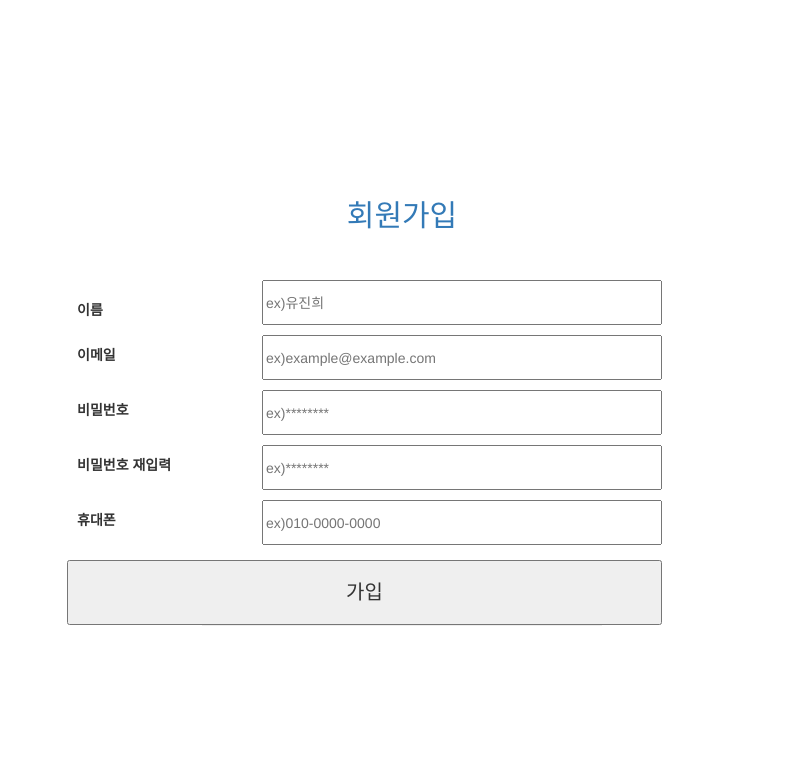
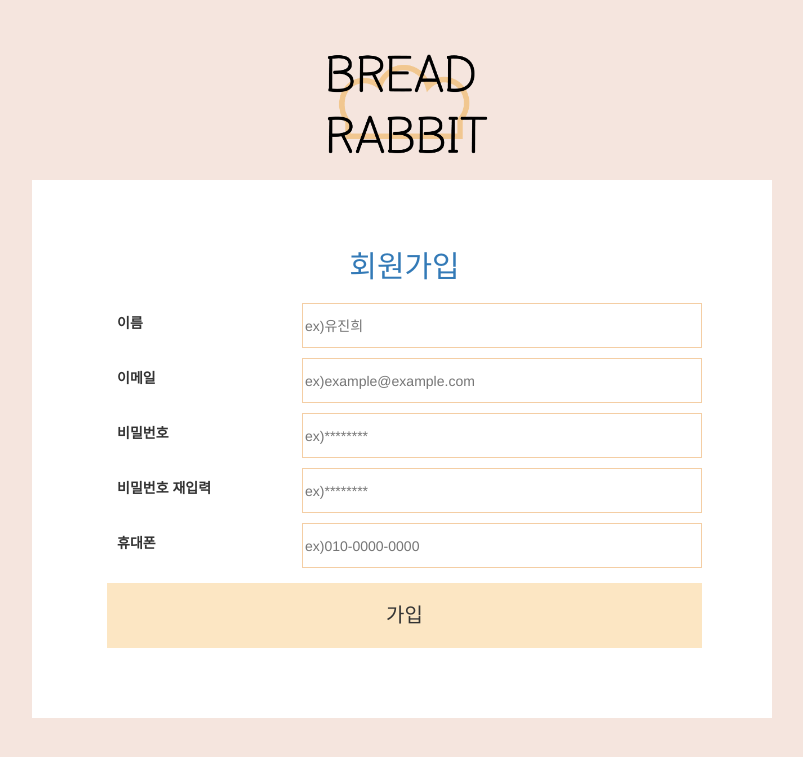
Before and after one commit to yhujinhui/sharing, a PHP site: page /sign.php in a window 1280 px wide. Shown: the top 757 px of the page, without its empty margins (238-1041 px from the left). Run offline with PHP 8.4, Linux system fonts and the light colour scheme; some libraries are stand-ins or nearby versions.

Commit message:
로그인&회원가입 css 적용

```diff
--- a/breadrabbit/cookbread.html
+++ b/breadrabbit/cookbread.html
@@ -1,3 +1,4 @@
+<!DOCTYPE html>
 <html>
     <head>
         <meta charset="UTF-8">
--- a/breadrabbit/css/sign.css
+++ b/breadrabbit/css/sign.css
@@ -1,11 +1,28 @@
+body{
+  background-color: white;
+  transition: all 2s;
+}
+
+}
+article{
+  margin-top: 70px;
+}
+
 #title{
   text-decoration: none;
-  padding:100px;
   font-size: 2rem;
-
+}
+#signbutton{
+  font-size:2rem;
+  width:595px;
+  height: 65px;
+  font-size:2rem;
+  background-color:#FCE6C3;
+  border:0;
+  outline: 0;
+  margin-bottom:70px;
 }
  h2{
-  margin-top: 100px;
   margin-bottom: 10px;
 }
 .fieldlabel{
@@ -13,29 +30,61 @@
   width:120px;
   text-align:left;
   margin-top: 20px;
+  margin-right: 75px;
   padding-left:10px;
 }
-.formfield{
+.formfield input{
+  /*margin-left: 20px;*/
   margin-top: 10px;
+  border: 1px solid #F4CEA4;
+}
+.formfield input:focus{
+  outline:2px solid #F4CEA4;
 }
 .btnfield{
   margin-top:15px;
   float:left;
 }
-.container{
-  border :1px ;
-  width:700px;
+#container{
+  background-color: #FFFFFF;
+  margin: -20px auto 0px auto;
+  /*border :1px solid gray;*/
+  width:740px;
+  -webkit-transition: all 500ms cubic-bezier(0.055, 0.865, 0.440, 1.000);
+   -moz-transition: all 500ms cubic-bezier(0.055, 0.865, 0.440, 1.000);
+     -o-transition: all 500ms cubic-bezier(0.055, 0.865, 0.440, 1.000);
+        transition: all 500ms cubic-bezier(0.055, 0.865, 0.440, 1.000); /* custom */
+
+-webkit-transition-timing-function: cubic-bezier(0.055, 0.865, 0.440, 1.000);
+   -moz-transition-timing-function: cubic-bezier(0.055, 0.865, 0.440, 1.000);
+     -o-transition-timing-function: cubic-bezier(0.055, 0.865, 0.440, 1.000);
+        transition-timing-function: cubic-bezier(0.055, 0.865, 0.440, 1.000); /* custom */
 }
+#container:hover{
+  width:1200px;
+  /*display:block;*/
+}
+.container-left{
+  /*border :1px solid gray;*/
+  padding-top: 50px;
+  margin-left: 60px;
+  float:left;
+}
+#container-right{
+  /*border: 1px solid gray;*/
+  /*float:right;*/
+  width:0px;
+  display:none;
+}
+
 @media screen and (max-width: 767px) {
-input,hr{
+input{
   width:450px;
 }
 h1{
   font-size:25px;
 }
-
   input{
-
     height:45px;
   }
 }
@@ -46,10 +95,7 @@ h1{
       width:400px;
       height:45px;
   }
-  hr{
-      margin-top: 40px;
-      margin-bottom: 20px;
-  }
+
   footer a{
     text-decoration: none;
   }
--- a/breadrabbit/js/sign.js
+++ b/breadrabbit/js/sign.js
@@ -38,3 +38,13 @@ function checkPw() {
     return true;
   }
 }//패스워드 일치하는지 확인
+
+function mouseover(){
+  document.getElementById("container-right").style.width="1200px";
+  document.getElementById("container-right").style.display="block";
+
+
+}
+function mouseleave(){
+  document.getElementById("container-right").style.display="none";
+}
--- a/breadrabbit/sign.php
+++ b/breadrabbit/sign.php
@@ -21,11 +21,15 @@
       @import url("css/sign.css");
     </style>
   </head>
-  <body class="text-center">
-    <div class="container">
-      <script src="js/sign.js"></script>
+  <body class="text-center" onload="document.querySelector('body').style.backgroundColor='#F5E5DE';">
+    <script src="https://code.jquery.com/jquery-3.2.1.min.js"></script>
+    <script src="js/sign.js"></script>
+    <a href=""><img src="images/logo.png" alt="로고" height="200px" width="200px" id="logo"></a>
+    <div class="container" id="container" onmouseover="mouseover()" onmouseleave="mouseleave(1)">
+
+      <span class="container-left" class="text-center">
       <header>
-        <a href="sign.php" id='title'><h2 style="margin-top:170px;">회원가입</h2></a>
+        <a href="sign.php" id='title'><h2 class="text-center">회원가입</h2></a>
       </header>
         <!-- onSubmit="return checkPw(this)" -->
       <article>
@@ -44,11 +48,15 @@
           <div id="passwordCheckText"></div>
           <div class="fieldlabel"><label for="input_tel">휴대폰</label></div>
           <div class="formfield"><input type="tel" name='tel' placeholder="ex)010-0000-0000" id="input_tel" oninput="this.value = this.value.replace(/[^0-9.]/g, '').replace(/(\..*)\./g, '$1');" onKeyup="inputPhoneNumber(this);" maxlength="13"required></div>
-          <div class="btnfield"><input type="submit" value="가입" style="font-size:2rem; width:595px; height: 65px"></div>
+          <div class="btnfield"><input type="submit" value="가입" id="signbutton"></div>
         </form>
-        <hr width="400px"color="gray" size="1">
       </article>
+      </span>
+      <span class="container-right" id="container-right">
+        <img src="images/logo.png" alt="로고이미지" height="500px" width="500px" id="image">
+      </span>
     </div>
+
     <!-- jQuery (부트스트랩의 자바스크립트 플러그인을 위해 필요합니다) -->
     <script src="https://ajax.googleapis.com/ajax/libs/jquery/1.11.2/jquery.min.js"></script>
     <!-- 모든 컴파일된 플러그인을 포함합니다 (아래), 원하지 않는다면 필요한 각각의 파일을 포함하세요 -->
```
Also changed, not shown: breadrabbit/css/login.css (+30 -12 lines), breadrabbit/login.html (+12 -9 lines), breadrabbit/images/logo.png (added).
